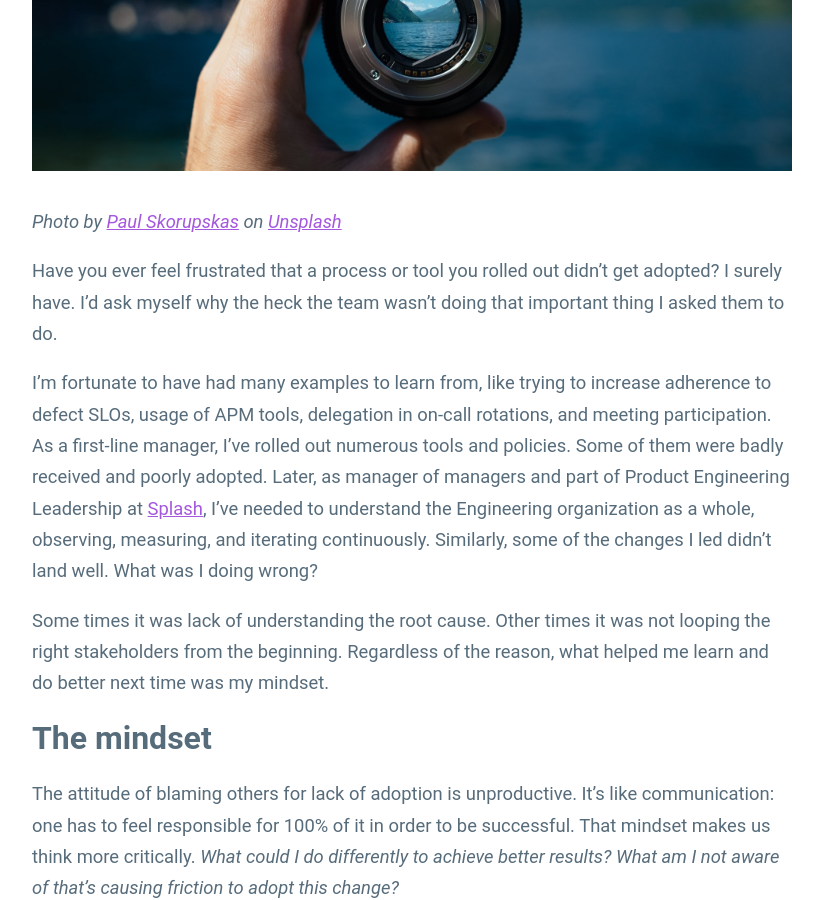
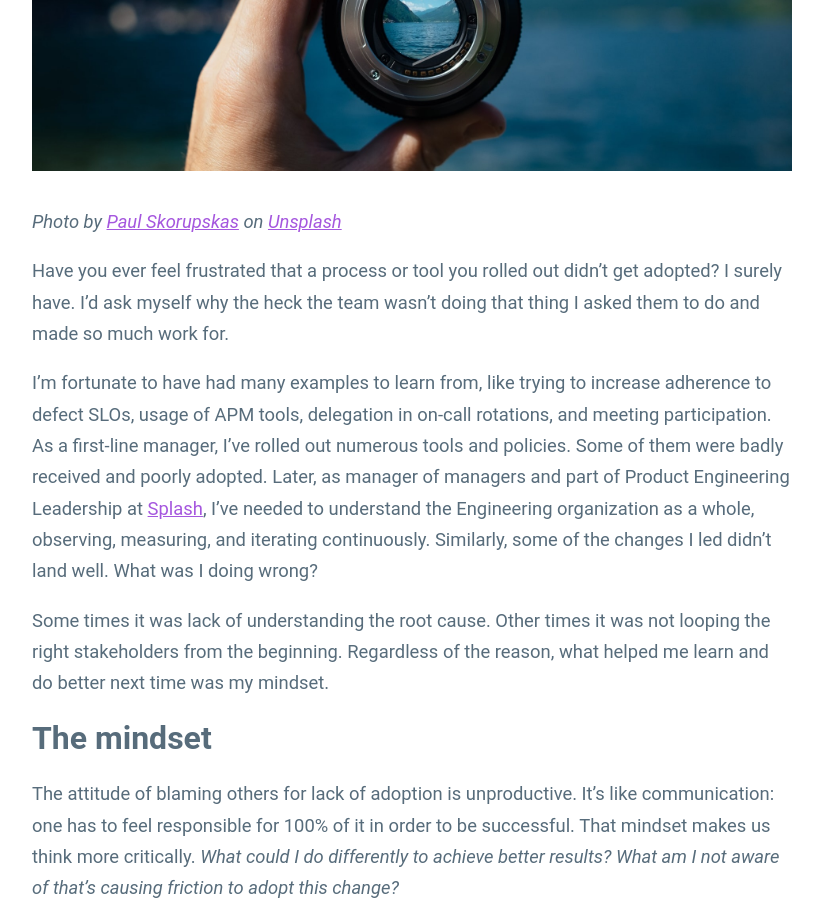
Before and after one commit to guillermodlpa/site, a Jekyll site: the page built from _posts/2021-11-28-thoughts-on-adoption-of-new-tools-and-processes.markdown, in a window 1280 px wide and 900 px high, scrolled down 447 px. Shown: the whole window, without its empty margins (228-1051 px from the left). Built offline with Jekyll 4.4.1, drawn with Linux system fonts in a browser that asks for light colours.

Commit message:
Updated Thoughts On Adoption Of New Tools And Processes

```diff
--- a/_posts/2021-11-28-thoughts-on-adoption-of-new-tools-and-processes.markdown
+++ b/_posts/2021-11-28-thoughts-on-adoption-of-new-tools-and-processes.markdown
@@ -7,7 +7,7 @@
 
 *Photo by [Paul Skorupskas](https://unsplash.com/@pawelskor?utm_source=unsplash&utm_medium=referral&utm_content=creditCopyText) on [Unsplash](https://unsplash.com/s/photos/change?utm_source=unsplash&utm_medium=referral&utm_content=creditCopyText)*
 
-Have you ever feel frustrated that a  process or tool you rolled out didn't get adopted? I surely have. I’d ask myself why the heck the team wasn't doing that important thing I asked them to do.
+Have you ever feel frustrated that a  process or tool you rolled out didn't get adopted? I surely have. I’d ask myself why the heck the team wasn't doing that thing I asked them to do and made so much work for.
 
 I'm fortunate to have had many examples to learn from, like trying to increase adherence to defect SLOs, usage of APM tools, delegation in on-call rotations, and meeting participation. As a first-line manager, I've rolled out numerous tools and policies. Some of them were badly received and poorly adopted. Later, as manager of managers and part of Product Engineering Leadership at [Splash](https://splashthat.com/), I've needed to understand the Engineering organization as a whole,  observing, measuring, and iterating continuously. Similarly, some of the changes I led didn't land well. What was I doing wrong?
 
```
